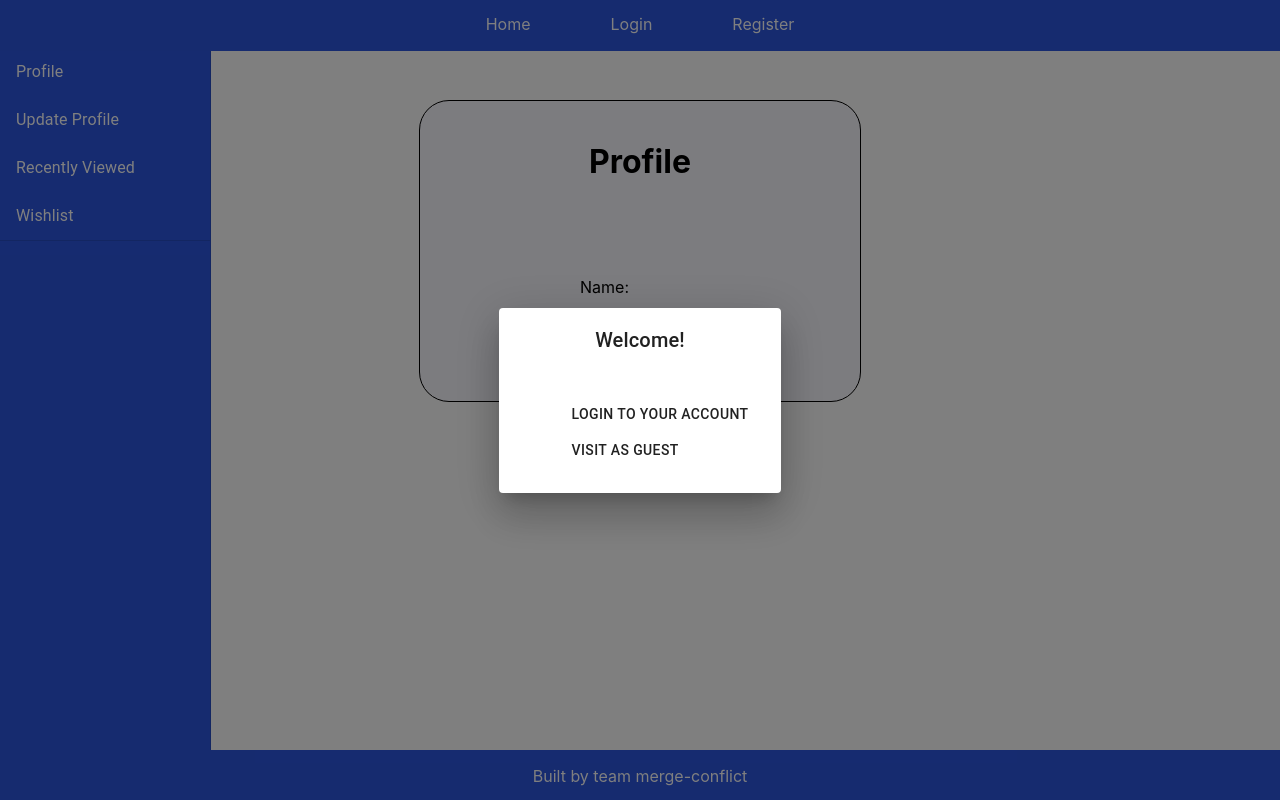
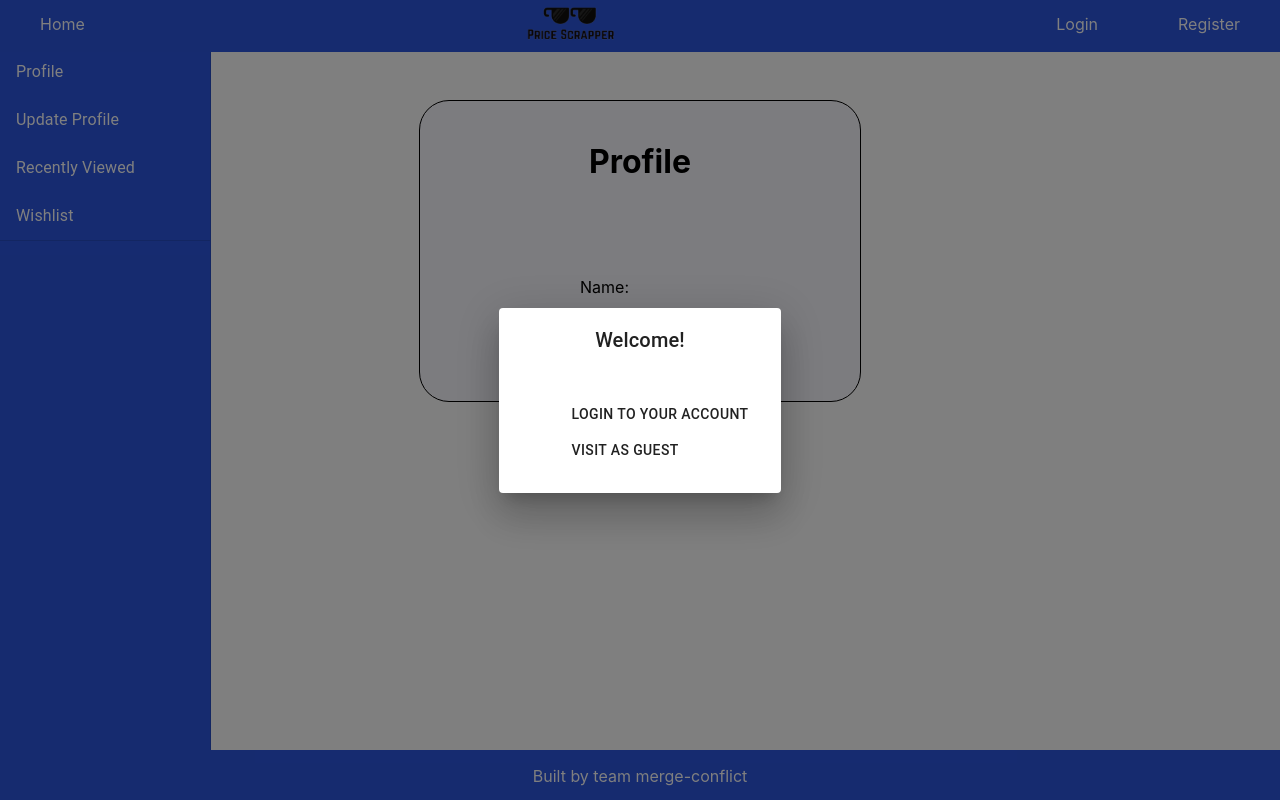
Before and after one commit to amirhoseyn221177/PriceScrapper, a React (Create React App) app in the folder price_scrapper_front/: page /profile in a window 1280 px wide. Built offline with nearby package versions, Linux system fonts and the light colour scheme.

Commit message:
add logo, rearranged nav bar

```diff
--- a/price_scrapper_front/public/index.html
+++ b/price_scrapper_front/public/index.html
@@ -2,7 +2,7 @@
 <html lang="en">
   <head>
     <meta charset="utf-8" />
-    <link rel="icon" href="%PUBLIC_URL%/favicon.ico" />
+    <link rel="icon" href="%PUBLIC_URL%/logo2W.png" />
     <meta name="viewport" content="width=device-width, initial-scale=1" />
     <meta name="theme-color" content="#000000" />
     <meta
@@ -24,7 +24,7 @@
       work correctly both with client-side routing and a non-root public URL.
       Learn how to configure a non-root public URL by running `npm run build`.
     -->
-    <title>React App</title>
+    <title>Price Scrapper</title>
   </head>
   <body>
     <noscript>You need to enable JavaScript to run this app.</noscript>
--- a/price_scrapper_front/src/components/Header/Header.js
+++ b/price_scrapper_front/src/components/Header/Header.js
@@ -2,7 +2,8 @@ import React from 'react'
 import { Link } from 'react-router-dom'
 import { Button } from '@material-ui/core';
 import { withRouter } from 'react-router';
-import './Header.css'
+import './Header.css';
+import logo from '../../logo2.png';
 
 const Header = (props) => {
     function logOut() {
@@ -16,18 +17,20 @@ const Header = (props) => {
                     localStorage.getItem("token") ?
                         (
                             <ul>
-                                <li><Link to="/home"> Home </Link></li>
-                                <li><Link to="/profile"> Profile </Link></li>
-                                <li><Button id="logoutBtn" onClick={logOut}>Logout</Button></li>
+                                <li><img width="100px" height="48px" src={logo} alt="logo"></img></li>
+                                <li style={{float: "left"}}><Link to="/home"> Home </Link></li>
+                                <li style={{float: "right"}}><Button id="logoutBtn" onClick={logOut}>Logout</Button></li>
+                                <li style={{float: "right"}}><Link to="/profile"> Profile </Link></li>
                             </ul>
 
                         )
                         :
                         (
                             <ul>
-                                <li><Link to="/home"> Home </Link></li>
-                                <li><Link to="/login"> Login </Link></li>
-                                <li><Link to="/register"> Register </Link></li>
+                                <li><img width="100px" height="48px" src={logo} alt="logo"></img></li>
+                                <li style={{float: "left"}}><Link to="/home"> Home </Link></li>
+                                <li style={{float: "right"}}><Link to="/register"> Register </Link></li>
+                                <li style={{float: "right"}}><Link to="/login"> Login </Link></li>
                             </ul>
                         )
                 }
```
Also changed, not shown: price_scrapper_front/public/logo2W.png (added), price_scrapper_front/src/logo2.png (added).
